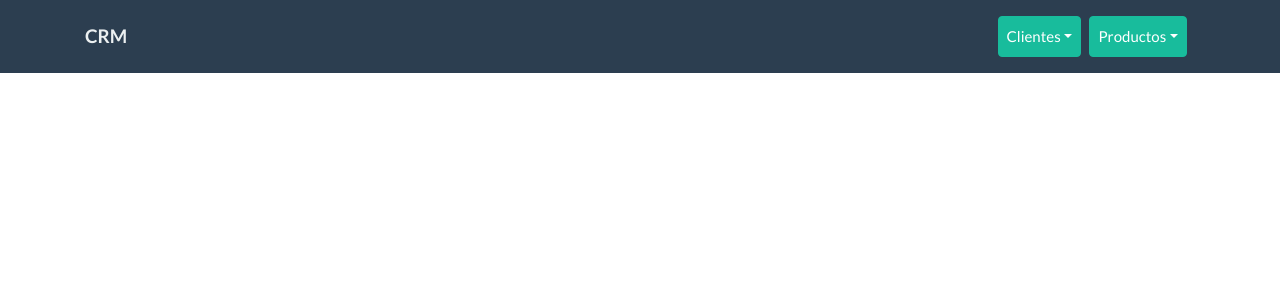
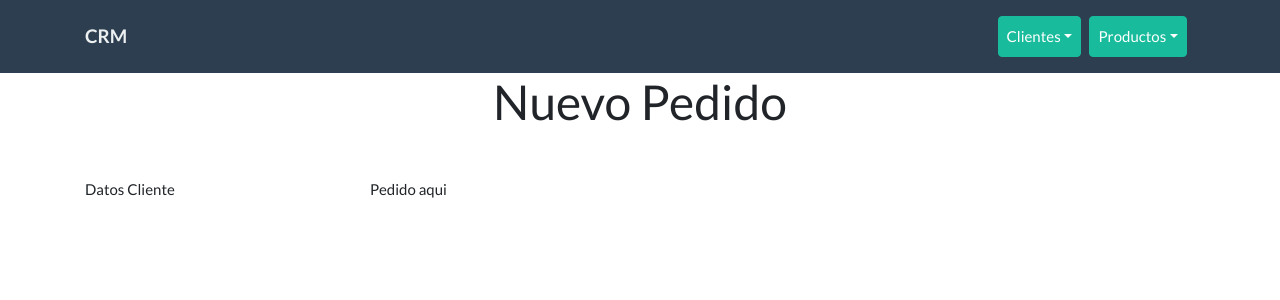
Before and after one commit to zesaru/express-graphql, a React (Create React App) app in the folder cliente/: page /pedidos/nuevo/1 in a window 1280 px wide. Shown: the top 300 px of the page. Built offline with nearby package versions, Linux system fonts and the light colour scheme.

Commit message:
Agregando los Componentes para los Pedidos

```diff
--- /dev/null
+++ b/cliente/src/componentes/Pedidos/DatosCliente.js
@@ -0,0 +1,7 @@
+import React from "react";
+
+const DatosCliente = () => {
+  return <div>Datos Cliente</div>;
+};
+
+export default DatosCliente;
--- a/cliente/src/componentes/Pedidos/NuevoPedido.js
+++ b/cliente/src/componentes/Pedidos/NuevoPedido.js
@@ -1,9 +1,21 @@
 import React, { Component } from "react";
+import DatosCliente from "./DatosCliente";
 
 export class NuevoPedido extends Component {
   state = {};
   render() {
-    return <></>;
+    const { id } = this.props.match.params;
+    return (
+      <>
+        <h1 className="text-center mb-5">Nuevo Pedido</h1>
+        <div className="row">
+          <div className="col-md-3">
+            <DatosCliente id={id} />
+          </div>
+          <div className="col-md-9">Pedido aqui</div>
+        </div>
+      </>
+    );
   }
 }
 
```
